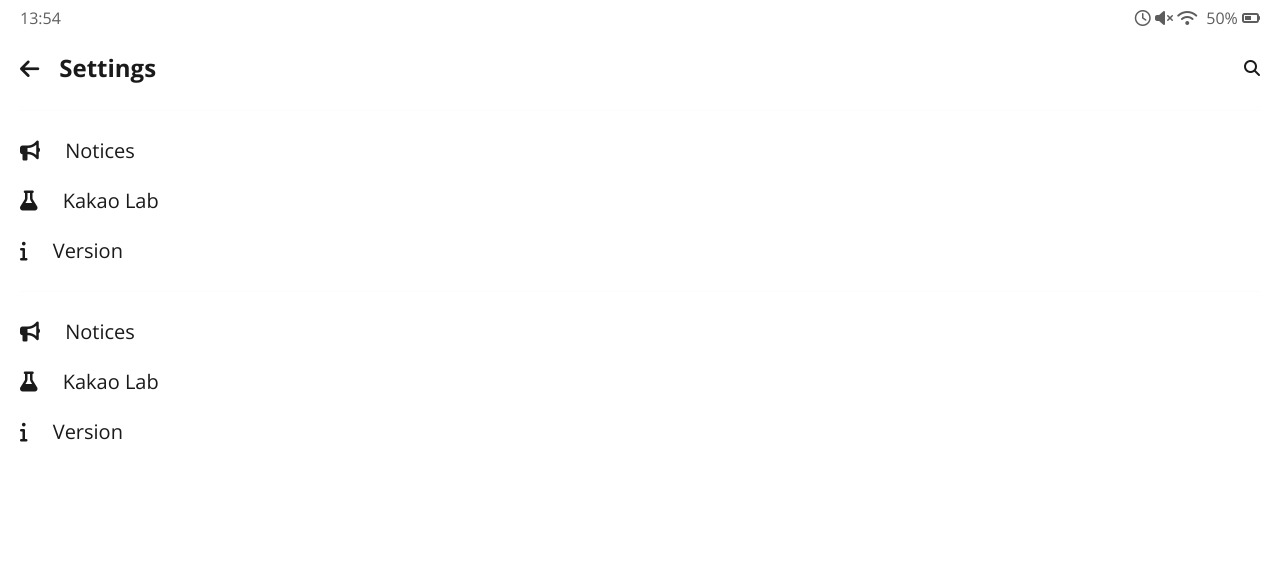
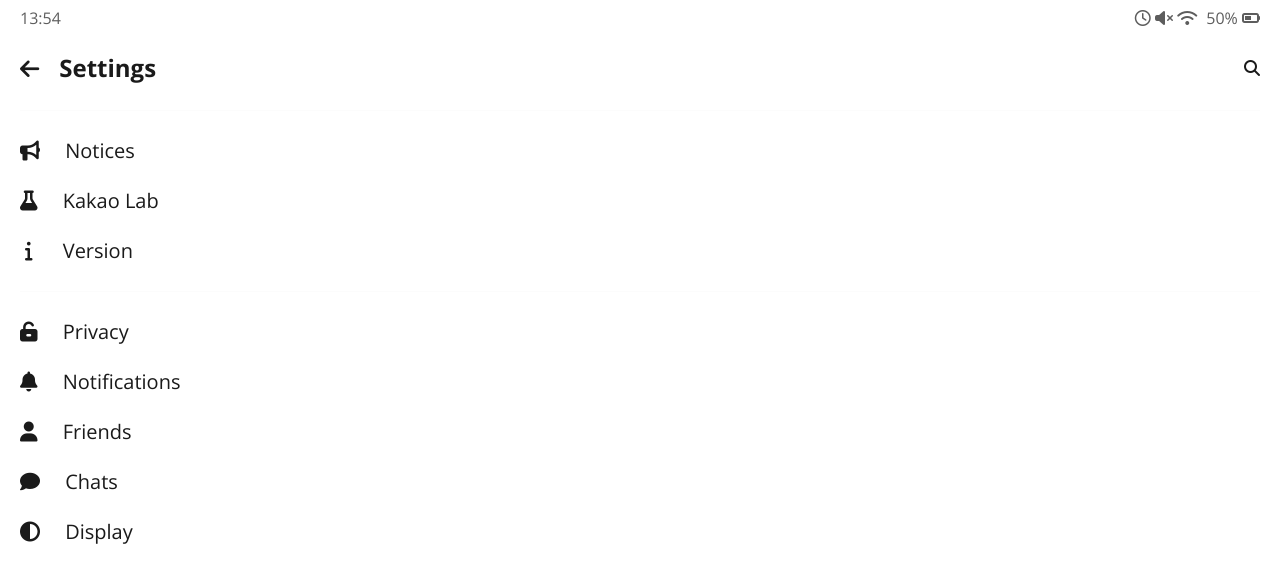
Before and after one commit to rimuuu/kakao-clone, a plain HTML site: page settings.html in a window 1280 px wide. Drawn offline with nearby package versions, Linux system fonts and the light colour scheme.

Commit message:
Fixed Settings screen and chat screen
Chat sreen still need to be fixed more.
(sent-message doesn't stick in right side)

```diff
--- a/css/chat.css
+++ b/css/chat.css
@@ -1,5 +1,6 @@
 .chats-body {
   background-image: url("../images/chatB.png");
+  height: 1000px;
 }
 
 .chat__write {
@@ -58,7 +59,6 @@
 
 .message {
   display: flex;
-  align-items: flex-start;
   width: 50%;
 }
 
@@ -71,23 +71,24 @@
 }
 .sent-message {
   align-self: flex-end;
+  padding-left: 100px;
 }
 .incoming-message img {
   width: 50px;
+  height: 50px;
   border-radius: 15px;
   margin-right: 15px;
 }
 
 .message__bubble {
   background-color: white;
-  font-size: 15px;
-  padding: 10px 15px;
+  font-size: 13px;
+  padding: 10px 20px;
   border-radius: 10px;
   margin-bottom: 30px;
   box-shadow: 0 4px 6px rgba(50, 50, 93, 0.11), 0 1px 3px rgba(0, 0, 0, 0.08);
   font-weight: 400;
   color: white;
-  display: block;
 }
 
 .incoming-message .message__author {
--- a/css/settings.css
+++ b/css/settings.css
@@ -17,3 +17,13 @@
 .settings .settings__setting:last-child {
   margin-bottom: 0;
 }
+.settings .settings__titleV {
+  padding-left: 25px;
+  font-size: 20px;
+  font-weight: 300;
+}
+
+.settings .settings__iconV {
+  padding-left: 5px;
+  font-size: 20px;
+}
--- a/settings.html
+++ b/settings.html
@@ -55,10 +55,10 @@
           </li>
 
           <li class="settings__setting">
-            <span class="settings__icon">
+            <span class="settings__iconV">
               <i class="fas fa-info"></i>
             </span>
-            <span class="settings__title">Version</span>
+            <span class="settings__titleV">Version</span>
           </li>
         </ul>
       </section>
@@ -67,23 +67,37 @@
         <ul class="settings__list">
           <li class="settings__setting">
             <span class="settings__icon">
-              <i class="fas fa-bullhorn"></i>
+              <i class="fas fa-unlock-alt"></i>
             </span>
-            <span class="settings__title">Notices</span>
+            <span class="settings__title">Privacy</span>
           </li>
 
           <li class="settings__setting">
             <span class="settings__icon">
-              <i class="fas fa-flask"></i>
+              <i class="fas fa-bell"></i>
             </span>
-            <span class="settings__title">Kakao Lab </span>
+            <span class="settings__title">Notifications</span>
           </li>
 
           <li class="settings__setting">
             <span class="settings__icon">
-              <i class="fas fa-info"></i>
+              <i class="fas fa-user"></i>
             </span>
-            <span class="settings__title">Version</span>
+            <span class="settings__title">Friends</span>
+          </li>
+
+          <li class="settings__setting">
+            <span class="settings__icon">
+              <i class="fas fa-comment"></i>
+            </span>
+            <span class="settings__title">Chats</span>
+          </li>
+
+          <li class="settings__setting">
+            <span class="settings__icon">
+              <i class="fas fa-adjust"></i>
+            </span>
+            <span class="settings__title">Display</span>
           </li>
         </ul>
       </section>
```
Also changed, not shown: friends.html (+1 -0 lines).
